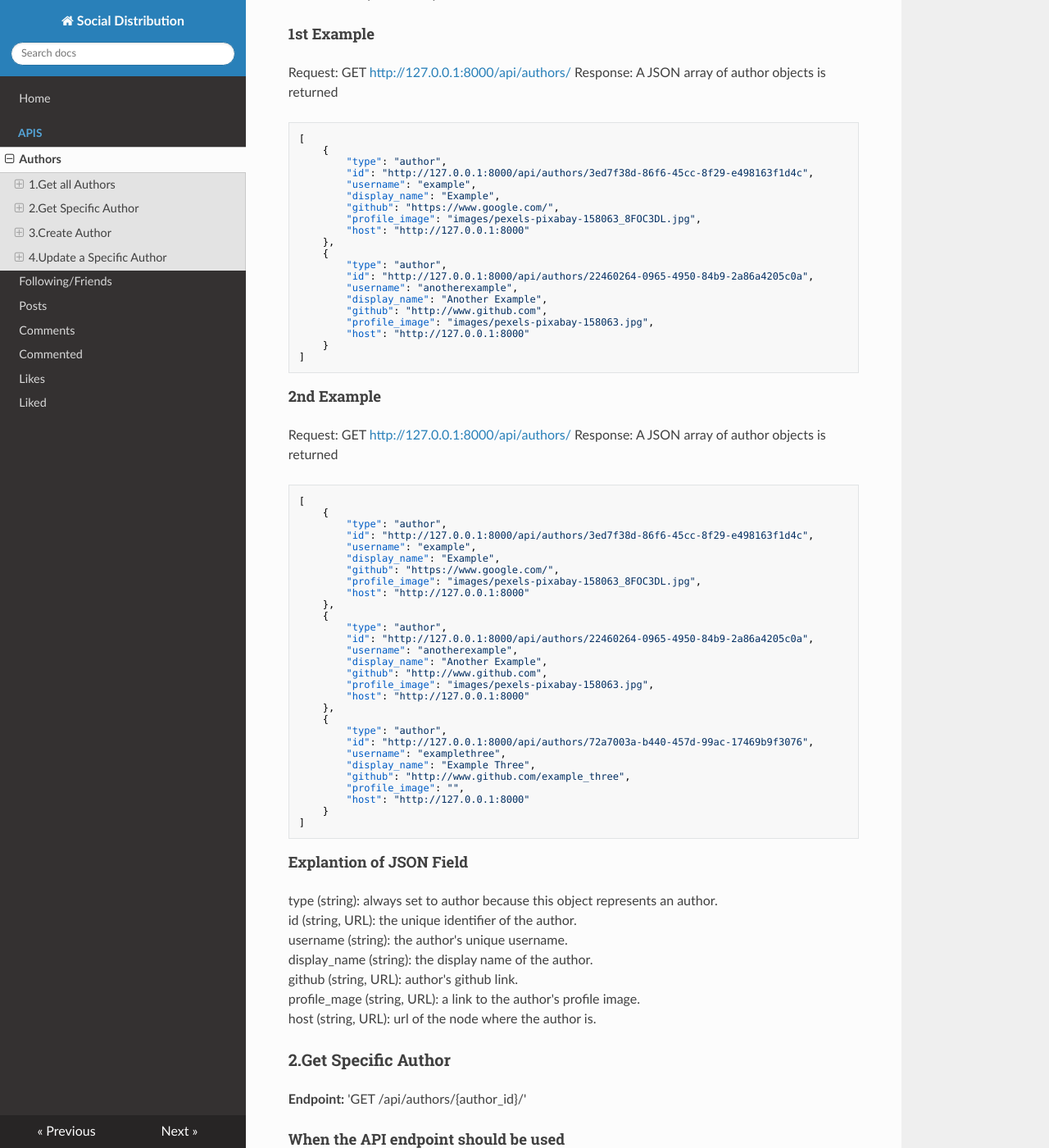
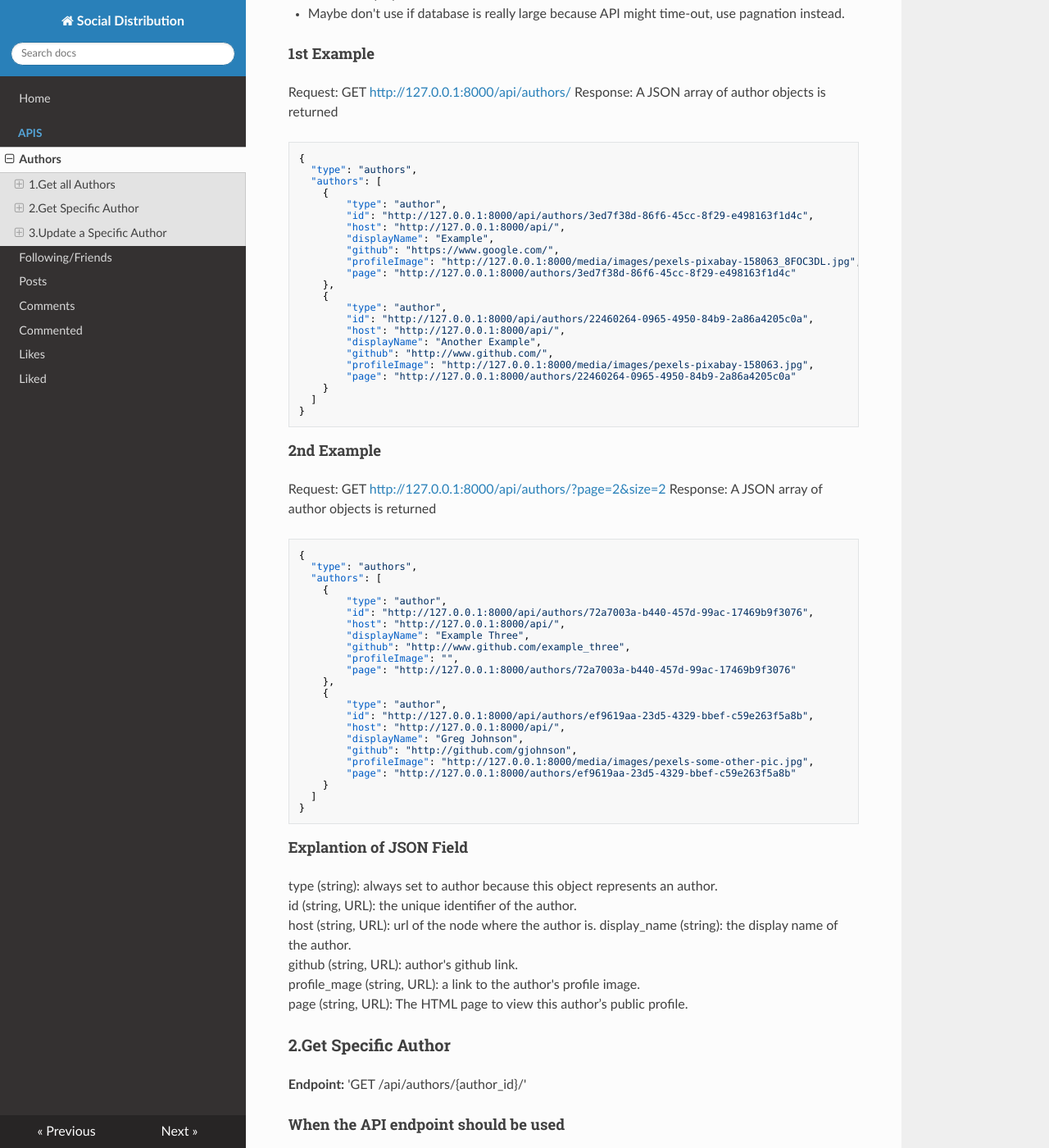
Before and after one commit to redtrovelvet/SalmoNet, an MkDocs documentation site: the page built from docs/author_api.md, in a window 1280 px wide and 1400 px high, scrolled down 565 px. Shown: the whole window at 82% size. Built offline with MkDocs 1.6.1, drawn with Linux system fonts in a browser that asks for light colours; nearby versions of some CDN libraries; some of the changed text lies outside the part shown.

Commit message:
fixed author api and supporting documentation and testing

````diff
--- a/docs/author_api.md
+++ b/docs/author_api.md
@@ -10,85 +10,85 @@ Use this endpoint when you want to retrieve a list of all authors in the local n
 
 #### How the API endpoint should be used
 
-Send a GET request to '/api/authors/'.
+- Send a GET request to '/api/authors/'.
+- You may include optional query parameters:
+    page (integer): Which page of results to fetch (default: 1).
+    size (integer): How many authors per page (default: 5).
 
 #### Why the API endpoint should or should not be used
 
 - use it to display all available authors
-- Maybe don't use if database is really large because API might time-out, use pagnation instead, but not implemented yet.
+- Maybe don't use if database is really large because API might time-out, use pagnation instead.
 
 #### 1st Example
 
 Request: GET <http://127.0.0.1:8000/api/authors/>
 Response: A JSON array of author objects is returned
 ``` json
-[
+{
+  "type": "authors",
+  "authors": [
     {
         "type": "author",
         "id": "http://127.0.0.1:8000/api/authors/3ed7f38d-86f6-45cc-8f29-e498163f1d4c",
-        "username": "example",
-        "display_name": "Example",
+        "host": "http://127.0.0.1:8000/api/",
+        "displayName": "Example",
         "github": "https://www.google.com/",
-        "profile_image": "images/pexels-pixabay-158063_8FOC3DL.jpg",
-        "host": "http://127.0.0.1:8000"
+        "profileImage": "http://127.0.0.1:8000/media/images/pexels-pixabay-158063_8FOC3DL.jpg",
+        "page": "http://127.0.0.1:8000/authors/3ed7f38d-86f6-45cc-8f29-e498163f1d4c"
     },
     {
         "type": "author",
         "id": "http://127.0.0.1:8000/api/authors/22460264-0965-4950-84b9-2a86a4205c0a",
-        "username": "anotherexample",
-        "display_name": "Another Example",
-        "github": "http://www.github.com",
-        "profile_image": "images/pexels-pixabay-158063.jpg",
-        "host": "http://127.0.0.1:8000"
+        "host": "http://127.0.0.1:8000/api/",
+        "displayName": "Another Example",
+        "github": "http://www.github.com/",
+        "profileImage": "http://127.0.0.1:8000/media/images/pexels-pixabay-158063.jpg",
+        "page": "http://127.0.0.1:8000/authors/22460264-0965-4950-84b9-2a86a4205c0a"
     }
-]
+  ]
+}
 ```
 
 #### 2nd Example
 
-Request: GET <http://127.0.0.1:8000/api/authors/>
+Request: GET <http://127.0.0.1:8000/api/authors/?page=2&size=2>
 Response: A JSON array of author objects is returned
 ``` json
-[
+{
+  "type": "authors",
+  "authors": [
     {
         "type": "author",
-        "id": "http://127.0.0.1:8000/api/authors/3ed7f38d-86f6-45cc-8f29-e498163f1d4c",
-        "username": "example",
-        "display_name": "Example",
-        "github": "https://www.google.com/",
-        "profile_image": "images/pexels-pixabay-158063_8FOC3DL.jpg",
-        "host": "http://127.0.0.1:8000"
+        "id": "http://127.0.0.1:8000/api/authors/72a7003a-b440-457d-99ac-17469b9f3076",
+        "host": "http://127.0.0.1:8000/api/",
+        "displayName": "Example Three",
+        "github": "http://www.github.com/example_three",
+        "profileImage": "",
+        "page": "http://127.0.0.1:8000/authors/72a7003a-b440-457d-99ac-17469b9f3076"
     },
     {
         "type": "author",
-        "id": "http://127.0.0.1:8000/api/authors/22460264-0965-4950-84b9-2a86a4205c0a",
-        "username": "anotherexample",
-        "display_name": "Another Example",
-        "github": "http://www.github.com",
-        "profile_image": "images/pexels-pixabay-158063.jpg",
-        "host": "http://127.0.0.1:8000"
-    },
-    {
-        "type": "author",
-        "id": "http://127.0.0.1:8000/api/authors/72a7003a-b440-457d-99ac-17469b9f3076",
-        "username": "examplethree",
-        "display_name": "Example Three",
-        "github": "http://www.github.com/example_three",
-        "profile_image": "",
-        "host": "http://127.0.0.1:8000"
+        "id": "http://127.0.0.1:8000/api/authors/ef9619aa-23d5-4329-bbef-c59e263f5a8b",
+        "host": "http://127.0.0.1:8000/api/",
+        "displayName": "Greg Johnson",
+        "github": "http://github.com/gjohnson",
+        "profileImage": "http://127.0.0.1:8000/media/images/pexels-some-other-pic.jpg",
+        "page": "http://127.0.0.1:8000/authors/ef9619aa-23d5-4329-bbef-c59e263f5a8b"
     }
-]
+  ]
+}
 ```
 
 #### Explantion of JSON Field
 
 type (string): always set to author because this object represents an author.<br />
 id (string, URL): the unique identifier of the author.<br />
-username (string): the author's unique username.<br />
+host (string, URL): url of the node where the author is.
 display_name (string): the display name of the author.<br />
 github (string, URL): author's github link.<br />
 profile_mage (string, URL): a link to the author's profile image.<br />
-host (string, URL): url of the node where the author is.
+page (string, URL): The HTML page to view this author’s public profile.<br />
 
 ### 2.Get Specific Author
 
@@ -110,33 +110,33 @@ Replace {author_id} with the actual UUID of the author.
 
 #### 1st Example
 
-Request: GET <http://127.0.0.1:8000/api/authors/3ed7f38d-86f6-45cc-8f29-e498163f1d4c/>
+Request: GET <http://127.0.0.1:8000/api/authors/ef9619aa-23d5-4329-bbef-c59e263f5a8b/>
 Response: A JSON object representing the author's details:
 ``` json
 {
     "type": "author",
-    "id": "<http://127.0.0.1:8000/api/authors/3ed7f38d-86f6-45cc-8f29-e498163f1d4c>",
-    "username": "example",
-    "display_name": "Example",
-    "github": "<https://www.google.com/>",
-    "profile_image": "images/pexels-pixabay-158063_8FOC3DL.jpg",
-    "host": "<http://127.0.0.1:8000>"
+    "id": "http://127.0.0.1:8000/api/authors/ef9619aa-23d5-4329-bbef-c59e263f5a8b",
+    "host": "http://127.0.0.1:8000/api/",
+    "displayName": "Greg Johnson",
+    "github": "http://github.com/gjohnson",
+    "profileImage": "http://127.0.0.1:8000/media/images/pexels-some-other-pic.jpg",
+    "page": "http://127.0.0.1:8000/authors/ef9619aa-23d5-4329-bbef-c59e263f5a8b"
 }
 ```
 
 #### 2nd Example
 
-Request: GET <http://127.0.0.1:8000/api/authors/22460264-0965-4950-84b9-2a86a4205c0a/>
+Request: GET <http://127.0.0.1:8000/api/authors/72a7003a-b440-457d-99ac-17469b9f3076/>
 Response: A JSON object representing the author's details:
 ``` json
 {
     "type": "author",
-    "id": "<http://127.0.0.1:8000/api/authors/22460264-0965-4950-84b9-2a86a4205c0a>",
-    "username": "anotherexample",
-    "display_name": "Another Example",
-    "github": "<http://www.github.com>",
-    "profile_image": "images/pexels-pixabay-158063.jpg",
-    "host": "<http://127.0.0.1:8000>"
+    "id": "http://127.0.0.1:8000/api/authors/72a7003a-b440-457d-99ac-17469b9f3076",
+    "host": "http://127.0.0.1:8000/api/",
+    "displayName": "Example Three",
+    "github": "http://www.github.com/example_three",
+    "profileImage": "",
+    "page": "http://127.0.0.1:8000/authors/72a7003a-b440-457d-99ac-17469b9f3076"
 }
 ```
 
@@ -144,86 +144,16 @@ Response: A JSON object representing the author's details:
 
 type (string): always set to author because this object represents an author.<br />
 id (string, URL): the unique identifier of the author.<br />
-username (string): the author's unique username.<br />
+host (string, URL): url of the node where the author is.
 display_name (string): the display name of the author.<br />
 github (string, URL): author's github link.<br />
 profile_mage (string, URL): a link to the author's profile image.<br />
-host (string, URL): url of the node where the author is.
+page (string, URL): The HTML page to view this author’s public profile.<br />
 
-### 3.Create Author
 
-**Endpoint:** 'POST /api/authors/create/'
+### 3.Update a Specific Author
 
-#### When the API endpoint should be used
-
-Use this endpoint when you want to create a new author.
-
-#### How the API endpoint should be used
-
-Send a POST request to '/api/authors/create' with the required fields.
-
-#### Why the API endpoint should or should not be used
-
-- use it to create a new author.
-- Don't use if you want to update existing author.
-
-#### 1st Example
-
-Request: POST <http://127.0.0.1:8000/api/authors/create/>
-``` json
-{
-    "username": "new_user",
-    "host": "<http://127.0.0.1:8000>"
-}
-```
-Response: A JSON object representing the created author's details:
-``` json
-{
-    "type": "author",
-    "id": "<http://127.0.0.1:8000/api/authors/4f3f038c-f87e-4f54-bc53-f4a213be97d0>",
-    "username": "new_user",
-    "display_name": "Display Name",
-    "github": null,
-    "profile_image": "",
-    "host": "<http://127.0.0.1:8000>"
-}
-```
-
-#### 2nd Example
-
-Request: POST <http://127.0.0.1:8000/api/authors/create/>
-``` json
-{
-    "username": "another_new_user",
-    "host": "<http://127.0.0.1:8000>"
-}
-```
-Response: A JSON object representing the created author's details:
-``` json
-{
-    "type": "author",
-    "id": "<http://127.0.0.1:8000/api/authors/c3f33e5b-c9af-49a1-a2eb-995c00e209d7>",
-    "username": "another_new_user",
-    "display_name": "Display Name",
-    "github": null,
-    "profile_image": "",
-    "host": "<http://127.0.0.1:8000>"
-}
-```
-
-#### Explantion of JSON Field
-
-type (string): always set to author because this object represents an author.<br />
-id (string, URL): the unique identifier of the author.<br />
-username (string): the author's unique username.<br />
-display_name (string): the display name of the author.<br />
-github (string, URL): author's github link.<br />
-profile_mage (string, URL): a link to the author's profile image.<br />
-host (string, URL): url of the node where the author is.
-
-### 4.Update a Specific Author
-
-**Endpoint:** 'POST /api/authors/{author_id}/update/'
+**Endpoint:** 'PUT /api/authors/{author_id}/'
 
 #### When the API endpoint should be used
 
@@ -250,18 +180,19 @@ Request: POST <http://127.0.0.1:8000/api/authors/4f3f038c-f87e-4f54-bc53-f4a213b
 Response:  A JSON object representing the updated author's details:
 ``` json
 {
-    "id": "<http://127.0.0.1:8000/api/authors/4f3f038c-f87e-4f54-bc53-f4a213be97d0>",
-    "username": "new_user",
-    "display_name": "Updated User",
-    "github": null,
-    "profile_image": "",
-    "host": "<http://127.0.0.1:8000>"
+    "type": "author",
+    "id": "http://127.0.0.1:8000/api/authors/ef9619aa-23d5-4329-bbef-c59e263f5a8b",
+    "host": "http://127.0.0.1:8000/api/",
+    "displayName": "Updated User",
+    "github": "http://github.com/gjohnson",
+    "profileImage": "http://127.0.0.1:8000/media/images/pexels-some-other-pic.jpg",
+    "page": "http://127.0.0.1:8000/authors/ef9619aa-23d5-4329-bbef-c59e263f5a8b"
 }
 ```
 
 #### 2nd Example
 
-Request: POST <http://127.0.0.1:8000/api/authors/c3f33e5b-c9af-49a1-a2eb-995c00e209d7/update/>
+Request: PUT <http://127.0.0.1:8000/api/authors/72a7003a-b440-457d-99ac-17469b9f3076/>
 ``` json
 {
     "github": "<http://www.github.com/updated_user/>",
@@ -270,12 +201,13 @@ Request: POST <http://127.0.0.1:8000/api/authors/c3f33e5b-c9af-49a1-a2eb-995c00e
 Response:  A JSON object representing the updated author's details:
 ``` json
 {
-    "id": "<http://127.0.0.1:8000/api/authors/c3f33e5b-c9af-49a1-a2eb-995c00e209d7>",
-    "username": "another_new_user",
-    "display_name": "Display Name",
-    "github": "<http://www.github.com/updated_user/>",
-    "profile_image": "",
-    "host": "<http://127.0.0.1:8000>"
+    "type": "author",
+    "id": "http://127.0.0.1:8000/api/authors/72a7003a-b440-457d-99ac-17469b9f3076",
+    "host": "http://127.0.0.1:8000/api/",
+    "displayName": "Example Three",
+    "github": "http://www.github.com/updated_user",
+    "profileImage": "",
+    "page": "http://127.0.0.1:8000/authors/72a7003a-b440-457d-99ac-17469b9f3076"
 }
 ```
 
@@ -283,8 +215,8 @@ Response:  A JSON object representing the updated author's details:
 
 type (string): always set to author because this object represents an author.<br />
 id (string, URL): the unique identifier of the author.<br />
-username (string): the author's unique username.<br />
+host (string, URL): url of the node where the author is.
 display_name (string): the display name of the author.<br />
 github (string, URL): author's github link.<br />
 profile_mage (string, URL): a link to the author's profile image.<br />
-host (string, URL): url of the node where the author is.
+page (string, URL): The HTML page to view this author’s public profile.<br />
````
Also changed, not shown: other parts of docs/author_api.md (+2 -2 lines), 5 other files.
